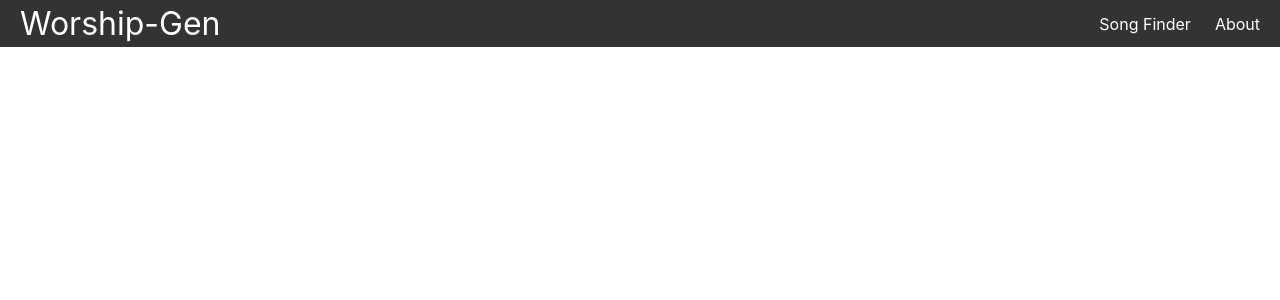
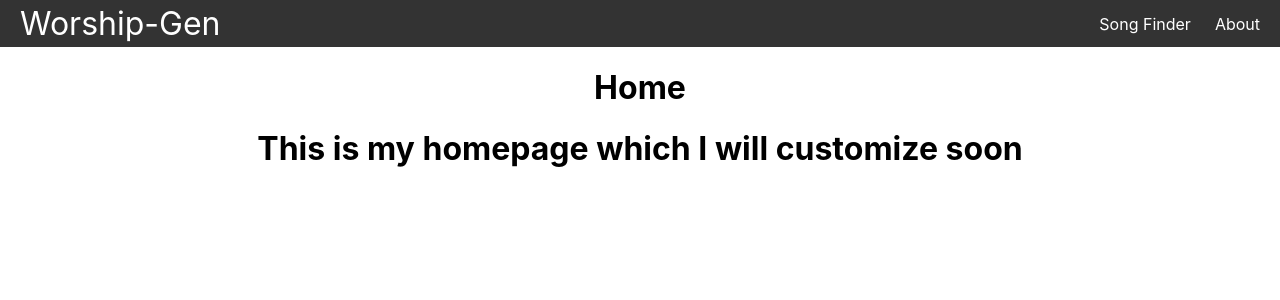
Before and after one commit to ubikwityorg/spotify-playlist-frontend, a React (Create React App) app: page / in a window 1280 px wide. Shown: the top 300 px of the page. Built offline with nearby package versions, Linux system fonts and the light colour scheme.

Commit message:
Pushing Homepage to be the Home Page

```diff
--- a/src/App.js
+++ b/src/App.js
@@ -1,7 +1,7 @@
 import './App.css';
 import React from 'react';
 import Navbar from './components/Navbar';
-import { Route,Routes,} from 'react-router-dom';
+import { Route,Routes, Navigate} from 'react-router-dom';
 import Finder from './components/pages/Finder';
 import Home from './components/pages/Home';
 import Abouts from './components/pages/Abouts'
@@ -12,9 +12,11 @@
     <div className='App'>
       <Navbar />
       <Routes>
+        <Route path= "/" element= {<Home />} />
         <Route path="/Home" element={<Home />} />
         <Route path="/song-finder" element={<Finder />} />
         <Route path="/about" element={<Abouts />} />
+        <Route path="*" element={<Navigate to="/" replace />} />
       </Routes>
     </div>
   );
```
